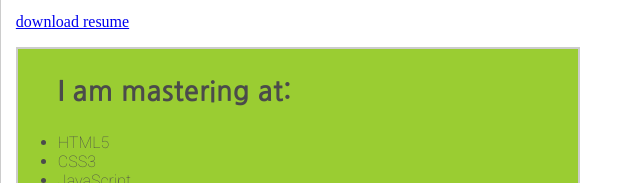
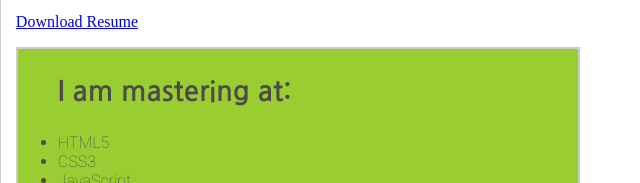
Before and after one commit to ManNeu/PortfolioManish, a plain HTML site: page index.html in a window 1280 px wide. Shown: the part 831-1014 px from the top of the page, 0-640 px from the left. Drawn offline with Linux system fonts and the light colour scheme.

Commit message:
added resume to the portfolio

```diff
--- a/index.html
+++ b/index.html
@@ -71,7 +71,7 @@
                 </p>
             </div>
             <div class="mySkills">
-                <p><a target="_blank" href="resume.docx">download resume</a></p>
+                <p><a target="_blank" href="PdfFolder/resumeManishNeupane.pdf">Download Resume</a></p>
 
                 <ul class="listSkills">
                     <h3>I am mastering at: </h3>
```
Also changed, not shown: 1 other file.
